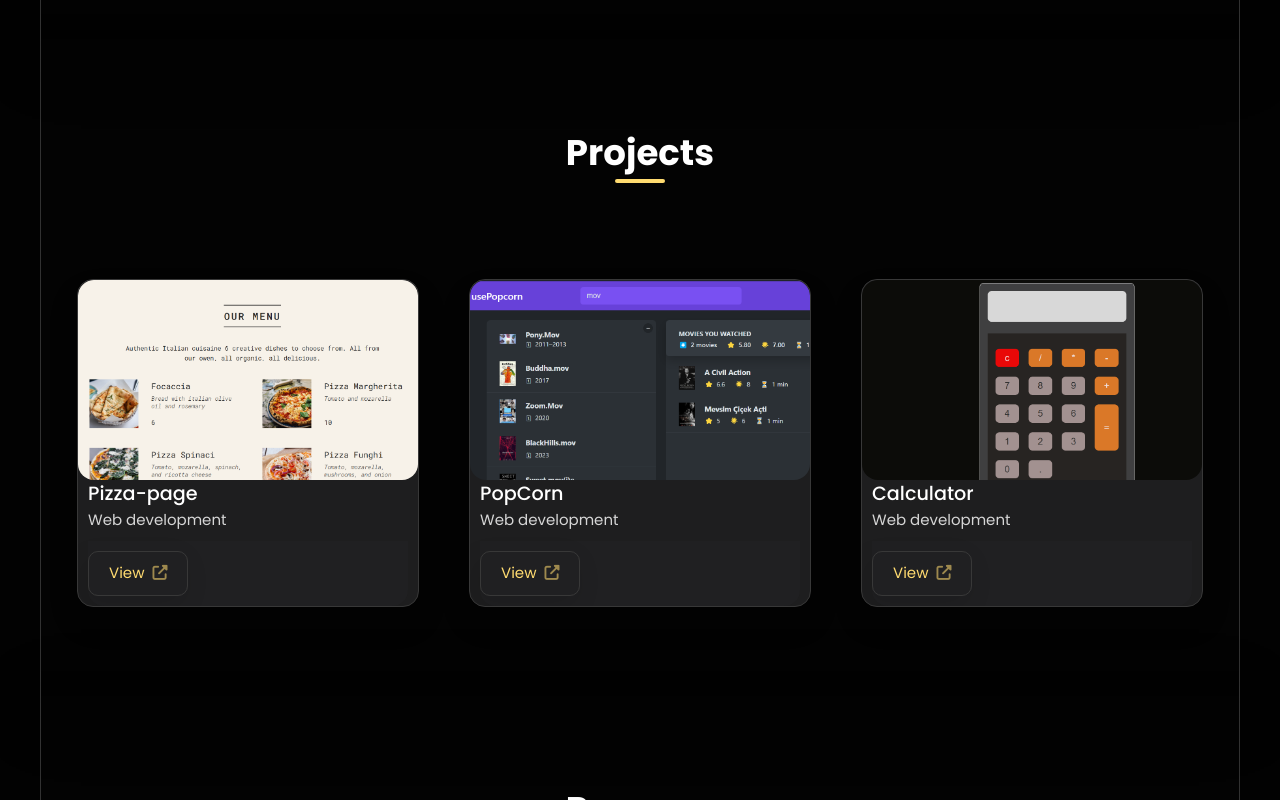
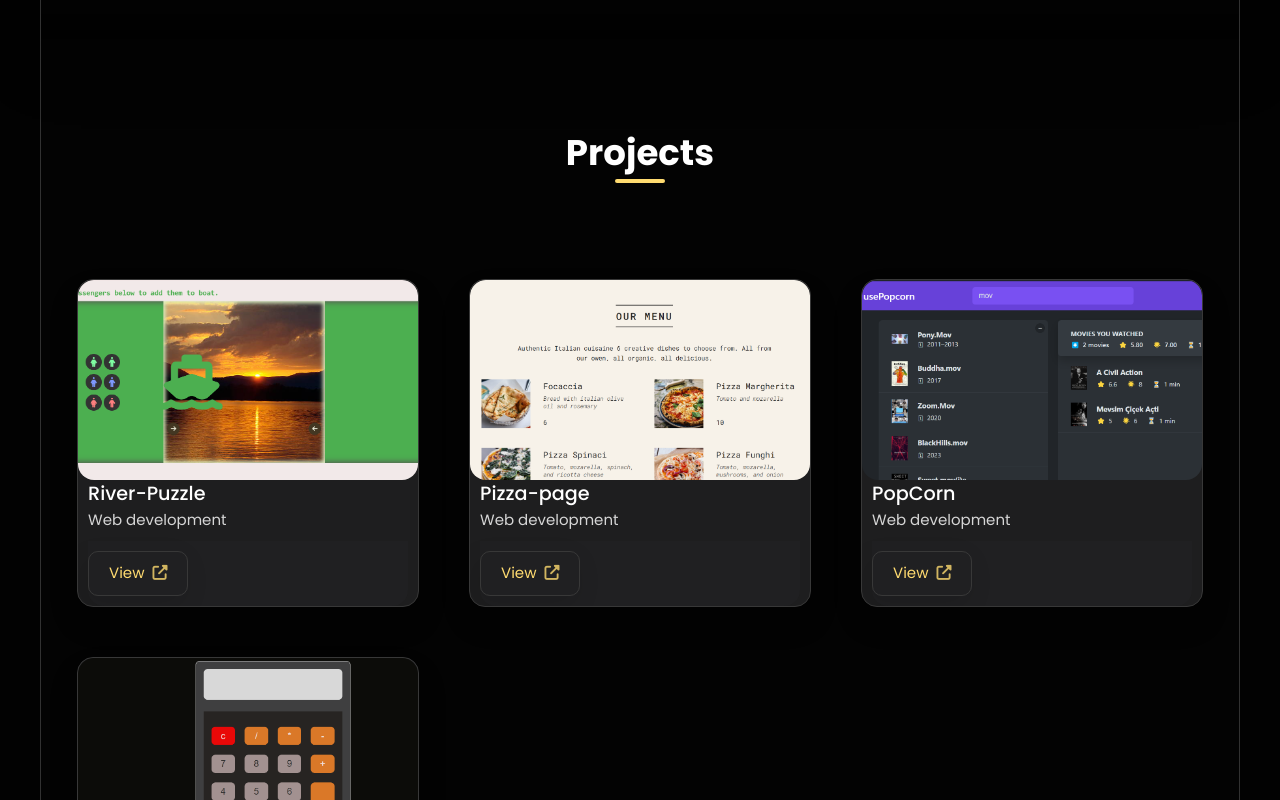
Before and after one commit to Johnnymedhane/my-portfolio, a React (Create React App) app: page / in a window 1280 px wide. Shown: the part 2000-2800 px from the top of the page. Built offline with nearby package versions, Linux system fonts and the light colour scheme.

Commit message:
deleted animations to articles. added transition insted

```diff
--- a/src/Projects.js
+++ b/src/Projects.js
@@ -105,7 +105,7 @@ export function SelectItem({ project, i, onClickItem }) {
   );
 }
 export function ProjectsList({ projects, selectItem }) {
-  const [projectsList, setProjectsList] = useState(projects.slice(9));
+  const [projectsList, setProjectsList] = useState(projects.slice(8));
   const [isLoading, setIsLoading] = useState(false);
 
   useEffect(() => {
--- a/src/Skills.js
+++ b/src/Skills.js
@@ -3,14 +3,15 @@
 
 export function Skills() {
   const skills = [
-    { name: 'Github', width: '100', img: 'https://th.bing.com/th/id/OIP.jaHwmagXkJZBZXWOOBlfjAHaD4?rs=1&pid=ImgDetMain' },
+    { name: 'GitHub', width: '100', img: 'https://th.bing.com/th/id/OIP.jaHwmagXkJZBZXWOOBlfjAHaD4?rs=1&pid=ImgDetMain' },
     { name: 'Sql', width: '100', img: 'https://static.frontendmasters.com/resources/2018-03-27-sql/thumb.jpg' },
     { name: 'HTML5', width: '90', img: 'https://th.bing.com/th/id/OIP.fbso8uQcHJtJfO_G8bMacQHaDr?rs=1&pid=ImgDetMain' },
     { name: 'CSS', width: '80', img: 'https://logospng.org/download/css-3/logo-css-3-2048.png' },
-    { name: 'JavaScript', width: '70', img: 'https://logos-download.com/wp-content/uploads/2019/01/JavaScript_Logo.png' },
+    { name: 'JavaScript', width: '80', img: 'https://logos-download.com/wp-content/uploads/2019/01/JavaScript_Logo.png' },
+    { name: 'React', width: '70', img: 'https://cdn.freebiesupply.com/logos/large/2x/react-1-logo-png-transparent.png' },
     { name: 'Python', width: '60', img: 'https://anturis.com/wp-content/uploads/2022/09/Python-Logo-1.png' },
-    { name: 'React', width: '70', img: 'https://cdn.freebiesupply.com/logos/large/2x/react-1-logo-png-transparent.png' },
     { name: 'Git', width: 60, img: 'https://miro.medium.com/max/3840/1*fDwzjCH3qzhosC6DVel4ng.jpeg' },
+
   ];
   return (
 
--- a/src/index.css
+++ b/src/index.css
@@ -170,12 +170,6 @@ img{
 }
 
 
-section{
-
-padding: 1.5rem 1rem;
-transition: var(--transition-2);
-
-}
 
 
 
@@ -197,6 +191,15 @@ transition: var(--transition-2);
   0% { transform: rotate(0deg); }
   100% { transform: rotate(360deg); }
 }
+
+section{
+
+padding: 1.5rem 1rem;
+transition: var(--transition-2);
+
+}
+
+
 
 .section-title{
   font-size: var(--fs-3);
@@ -207,8 +210,8 @@ transition: var(--transition-2);
   color: var(--white-1);
   text-transform: capitalize;
   position: relative;
-
-}
+}
+
 .animate .section-title{
   animation: title 1s linear forwards;
   opacity: 0;
@@ -899,30 +902,23 @@ transition: var(--transition-2);
   box-shadow: var(--shadow-1);
   z-index: 1;
   opacity: 0;
-  transition: var(--transition-1);
   background: var(--eerie-black-2);
-}
-  .animate {
-animation: articles 1s ease-out forwards;
-transform: translateY(20px) scale(0);
-transform-origin: bottom;
-opacity: 0;
-}
-
-
-
-   @keyframes articles {
-  from {
-    opacity: 0;
-    background: var(--bg-gradient-jet);
-    transform: translateY(20px) ;
-  }
-  to {
-    opacity: 1;
-  background: var(--eerie-black-2);
-    transform: translateY(0) ;
-  }
-}
+ transform: translateY(30px);
+ transition: opacity 0.8s ease-in-out, transform 0.8s ease-in-out;
+  }
+  article:hover {
+  box-shadow: var(--shadow-2);
+  transform: translateY(-5px);
+
+}
+  article.animate  {
+  opacity: 1;
+  transform: translateY(0);
+}
+
+
+
+
 
 
 
@@ -938,21 +934,15 @@ opacity: 0;
   font-weight: 300;
   text-align: justify;
   font-family: var(--ffpoppins);
-
+  opacity: 0;
+  transition: opacity 1s linear;
+  transition-delay: 0.2s;
 }
 .animate .about-text{
-  animation: about 1s linear forwards;
-  opacity: 0;
-  animation-delay: 0.6s;
-}
-@keyframes about {
-  from{
-    opacity: 0;
-  }
-  to{
-    opacity: 1;
-  }
-}
+  opacity: 1;
+
+}
+
 .about-text p { margin-bottom: 15px; }
 
 .link-my-story, .contact-me-link{
@@ -985,13 +975,14 @@ opacity: 0;
   text-transform: capitalize;
   margin-bottom: 30px;
   color: var(--lightGreen);
+
 }
 
 .animate .service-title,
 .animate .benefits-title,
 .animate .contact-me-title{
   animation: titles 1s linear forwards;
-  transform: translateY(-20px);
+  transform: translateY(-20);
   opacity: 0;
   animation-delay: 0.5s;
 }
@@ -1016,7 +1007,14 @@ opacity: 0;
   padding: 20px;
   border-radius: 14px;
   box-shadow: var(--shadow-2);
-}
+  transform: scale(0);
+  transition: all 2s linear;
+
+}
+.animate .service-item{
+  transform: scale(1);
+}
+
 .service-item::before, .benefits-item::before {
   content: "";
   position: absolute;
@@ -1134,7 +1132,7 @@ opacity: 0;
   display: flex;
   align-items: center;
   gap: 5px;
-  margin-bottom: 8px;
+  margin-bottom: 10px;
 }
 
 .skills-item:hover{
@@ -1157,11 +1155,14 @@ opacity: 0;
   background: var(--lightGreen);
   transform-origin: left;
   box-shadow: var(--shadow-1);
-  animation: fill 5s forwards;
-  transition: var(--transition-1);
-
-}
-
+  /* animation: fill 5s forwards; */
+  transform: scale(0);
+  transition: transform 4s linear;
+
+}
+.animate .bar-fill{
+   transform: scale(1);
+}
 
 @keyframes fill {
   0% { transform: scaleX(0);}
@@ -1185,7 +1186,7 @@ opacity: 0;
   display: none;
 }
 
-.bar-fill:hover::after {
+.skills-item:hover .bar-fill::after {
   display: block;
   transform: translateX(0);
 }
```
